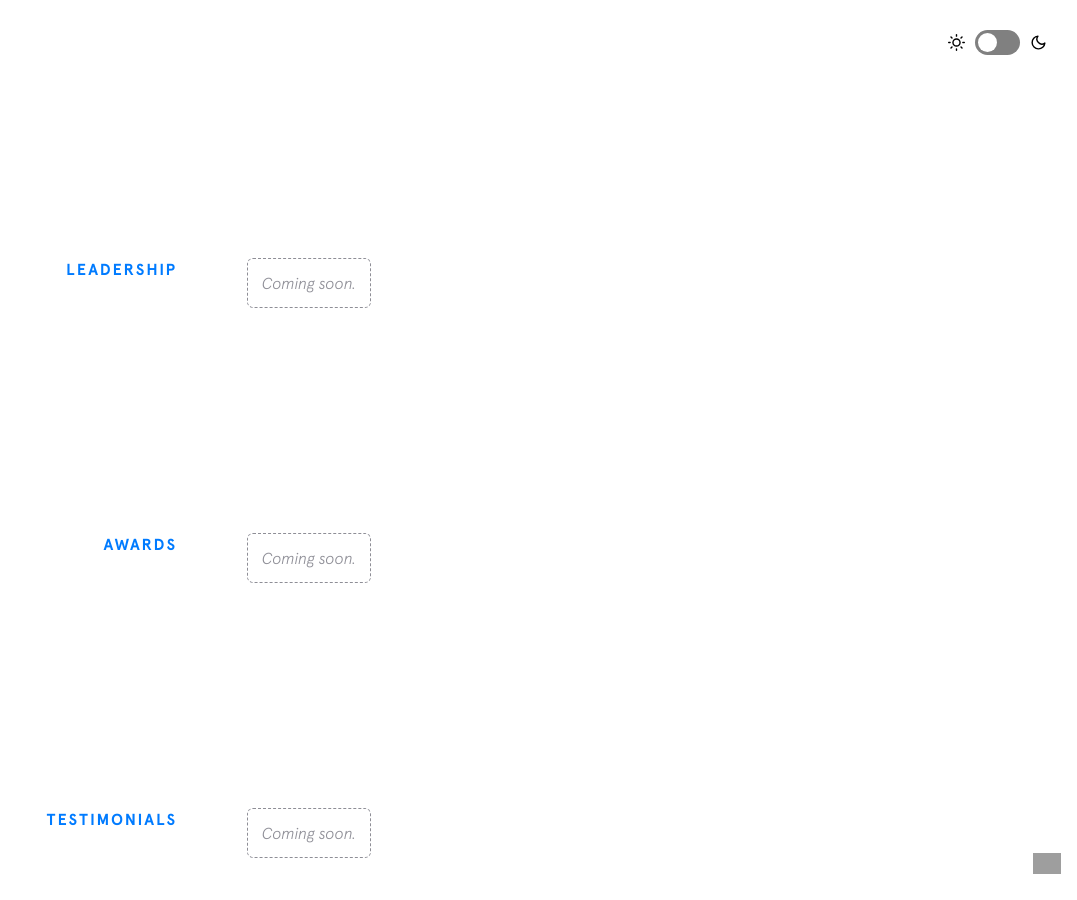
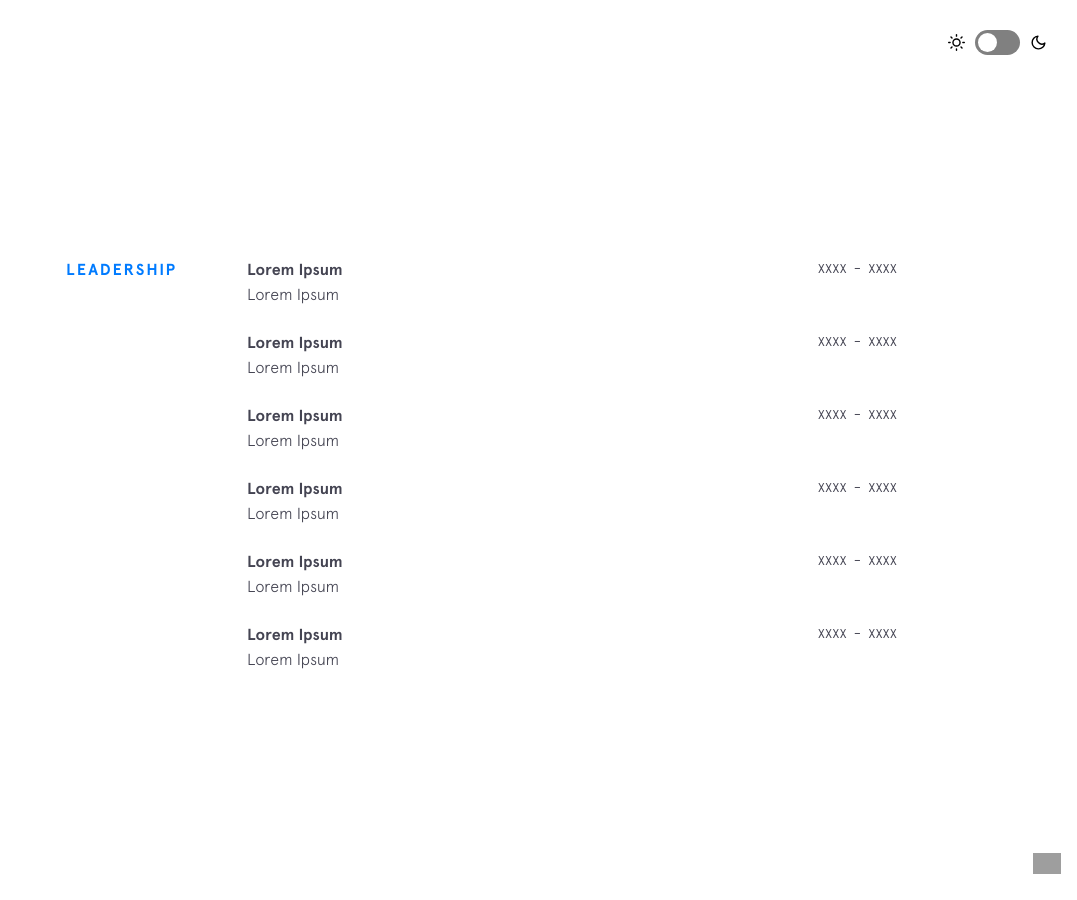
Before and after one commit to ivanintelligence/ivanintelligence.github.io, a Jekyll site: the page built from index.html, in a window 1280 px wide and 900 px high, scrolled down 9377 px. Shown: the whole window, without its empty margins (203-1280 px from the left). Built offline with Jekyll 4.4.1, drawn with Linux system fonts in a browser that asks for light colours; nearby versions of some CDN libraries; some of the changed text lies outside the part shown; grey boxes are pictures that could not be loaded.

Commit message:
Working commit

```diff
--- /dev/null
+++ b/_data/10_leadership.yml
@@ -0,0 +1,23 @@
+- position: Lorem Ipsum
+  time: XXXX – XXXX
+  description: Lorem Ipsum
+
+- position: Lorem Ipsum
+  time: XXXX – XXXX
+  description: Lorem Ipsum
+
+- position: Lorem Ipsum
+  time: XXXX – XXXX
+  description: Lorem Ipsum
+
+- position: Lorem Ipsum
+  time: XXXX – XXXX
+  description: Lorem Ipsum
+
+- position: Lorem Ipsum
+  time: XXXX – XXXX
+  description: Lorem Ipsum
+
+- position: Lorem Ipsum
+  time: XXXX – XXXX
+  description: Lorem Ipsum
--- a/_includes/10_leadership.html
+++ b/_includes/10_leadership.html
@@ -1,7 +1,23 @@
-<!-- _includes/leadership.html -->
-<section id="leadership" class="section leadership">
-    <div class="section__title">Leadership</div>
-    <div class="section__content">
-      <p class="placeholder">Coming soon.</p>
+<section class="section leadership experience">
+  <div class="section__title">Leadership</div>
+  <div class="section__content">
+    <div class="jobs">
+      {% assign leaderships = site.data.10_leadership | default: empty %}
+      {% for lead in leaderships %}
+      <div class="job">
+        <div class="time-place">
+          <div class="job__company">
+            {{ lead.position }}
+          </div>
+          <div class="job__time">
+            {{ lead.time }}
+          </div>
+        </div>
+        <div class="job__position">
+          <p>{{ lead.description }}</p>
+        </div>
+      </div>
+      {% endfor %}
     </div>
-  </section>
+  </div>
+</section>
--- a/_includes/11_awards.html
+++ b/_includes/11_awards.html
@@ -1,7 +1,32 @@
-<!-- _includes/awards.html -->
-<section id="awards" class="section awards">
-    <div class="section__title">Awards</div>
-    <div class="section__content">
-      <p class="placeholder">Coming soon.</p>
+<section class="section awards experience">
+  <div class="section__title">Awards</div>
+
+  <div class="section__content">
+    <div class="jobs">
+      {% assign items = site.data.11_awards | default: empty %}
+      {% for a in items %}
+      <div class="job award">
+        {% if a.image %}
+          <figure class="award__image">
+            <img
+              src="{{ a.image }}"
+              alt="{{ a.award | escape }}"
+              loading="lazy"
+              onerror="this.onerror=null;this.src='https://via.placeholder.com/900x600?text=%3F';"
+            >
+          </figure>
+        {% endif %}
+
+        <div class="time-place">
+          <div class="job__company">{{ a.award }}</div>  <!-- left, bold (like company) -->
+          <div class="job__time">{{ a.date }}</div>      <!-- right-aligned date -->
+        </div>
+
+        {% if a.description %}
+          <p>{{ a.description }}</p>
+        {% endif %}
+      </div>
+      {% endfor %}
     </div>
-  </section>
+  </div>
+</section>
--- a/css/main.css
+++ b/css/main.css
@@ -437,11 +437,28 @@
   .skills .skillz { grid-template-columns: 1fr; }
 }
 
+/* Awards: image above text, left-aligned with the text container */
+.awards .award {
+  margin-bottom: 40px;            /* space between awards */
+}
 
+.awards .award__image {
+  /* make the wrapper follow the text container’s left edge */
+  width: 100%;
+  text-align: left;               /* kill any inherited centering */
+  margin: 0;                      /* no side margins */
+  padding: 0;                     /* no side padding */
+  margin-bottom: 16px;            /* space between image and text */
+}
 
-
-
-
+.awards .award__image img {
+  display: block;
+  width: 100%;                    /* responsive width of wrapper */
+  max-width: 520px;               /* same cap as project thumbnails */
+  height: auto;
+  border-radius: 32px;            /* same 32px rounding */
+  margin: 0;                      /* ensure no auto-centering */
+}
 
 
 
```
Also changed, not shown: _data/11_awards.yml (added, +9 -0 lines).
